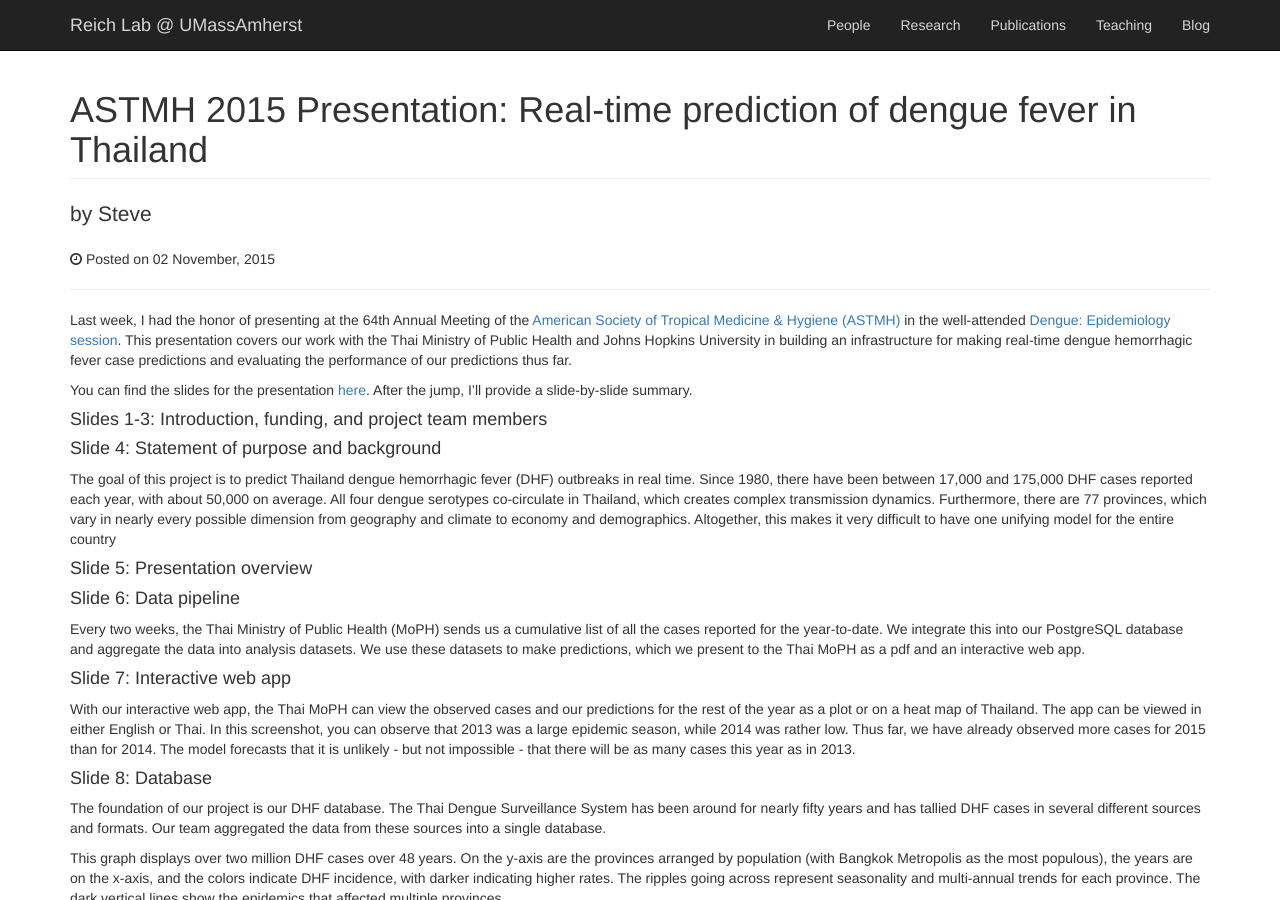
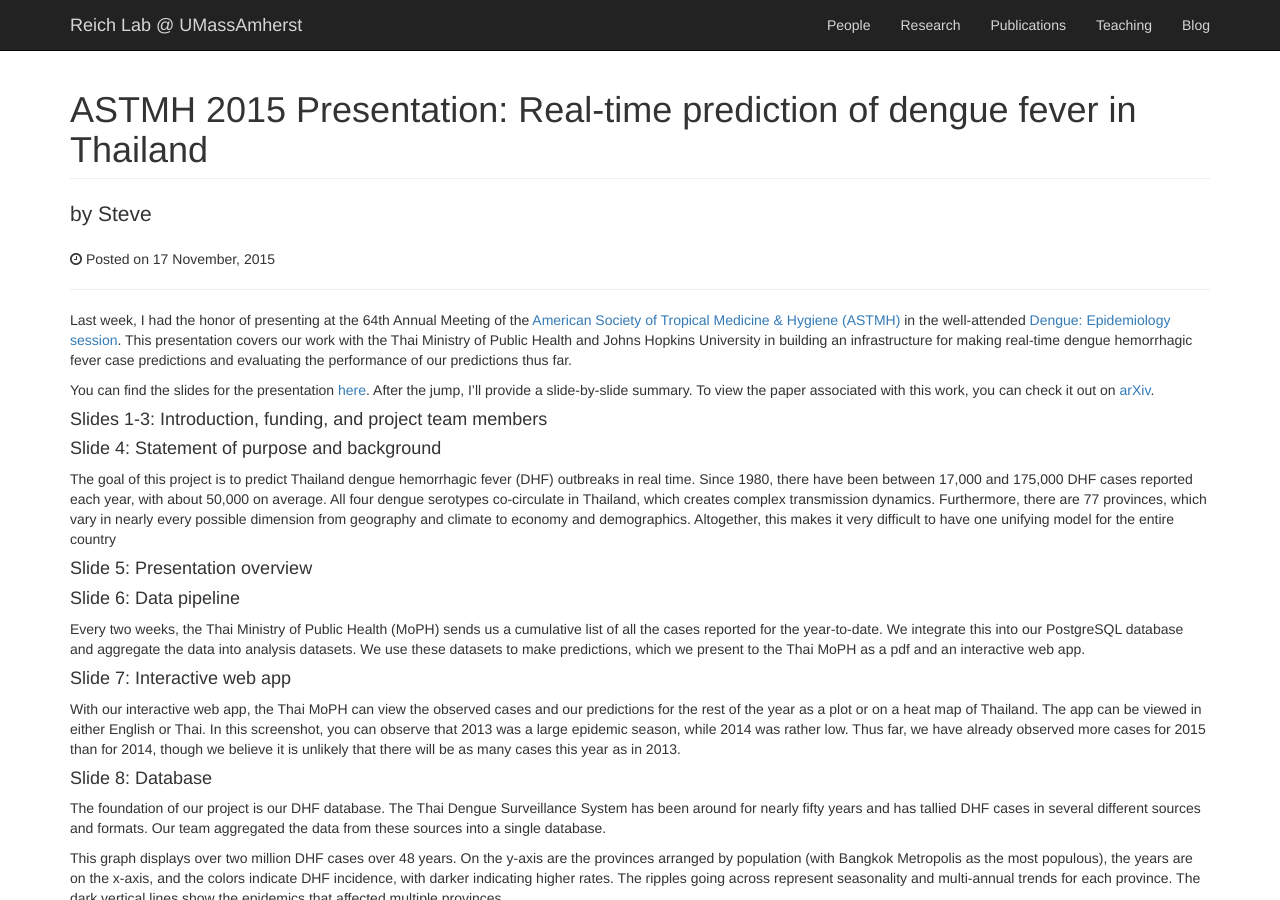
Before and after one commit to reichlab/reichlab.github.io, a Jekyll site: the page built from _posts/2015-11-17-lauer-astmh-presentation.md, in a window 1280 px wide and 900 px high. Built offline with Jekyll 4.4.1, drawn with Linux system fonts in a browser that asks for light colours; comment, search, counter and statistics services are not loaded; some of the changed text lies outside the part shown.

Commit message:
changed date and added link to paper

```diff
--- a/_posts/2015-11-02-lauer-astmh-presentation.md
+++ b/_posts/2015-11-17-lauer-astmh-presentation.md
@@ -7,7 +7,7 @@ comments: True
 
 Last week, I had the honor of presenting at the 64th Annual Meeting of the [American Society of Tropical Medicine & Hygiene (ASTMH)](https://www.astmh.org/Home.htm) in the well-attended [Dengue: Epidemiology session](http://www.abstractsonline.com/Plan/ViewSession.aspx?sKey=b42307ef-cc96-4877-9cfe-40cb3e3ffb51&mKey=%7bAB652FDF-0111-45C7-A5E5-0BA9D4AF5E12%7d). This presentation covers our work with the Thai Ministry of Public Health and Johns Hopkins University in building an infrastructure for making real-time dengue hemorrhagic fever case predictions and evaluating the performance of our predictions thus far.
 
-You can find the slides for the presentation [here](https://speakerdeck.com/salauer/real-time-prediction-of-dengue-fever-in-thailand). After the jump, I'll provide a slide-by-slide summary.
+You can find the slides for the presentation [here](https://speakerdeck.com/salauer/real-time-prediction-of-dengue-fever-in-thailand). After the jump, I'll provide a slide-by-slide summary. To view the paper associated with this work, you can check it out on [arXiv](http://arxiv.org/abs/1511.04812).
 
 <!--more-->
 
@@ -25,7 +25,7 @@ Every two weeks, the Thai Ministry of Public Health (MoPH) sends us a cumulative
 
 #### Slide 7: Interactive web app
 
-With our interactive web app, the Thai MoPH can view the observed cases and our predictions for the rest of the year as a plot or on a heat map of Thailand. The app can be viewed in either English or Thai. In this screenshot, you can observe that 2013 was a large epidemic season, while 2014 was rather low. Thus far, we have already observed more cases for 2015 than for 2014. The model forecasts that it is unlikely - but not impossible - that there will be as many cases this year as in 2013.
+With our interactive web app, the Thai MoPH can view the observed cases and our predictions for the rest of the year as a plot or on a heat map of Thailand. The app can be viewed in either English or Thai. In this screenshot, you can observe that 2013 was a large epidemic season, while 2014 was rather low. Thus far, we have already observed more cases for 2015 than for 2014, though we believe it is unlikely that there will be as many cases this year as in 2013.
 
 #### Slide 8: Database
 
```
Also changed, not shown: other parts of _posts/2015-11-17-lauer-astmh-presentation.md (+1 -1 lines).
